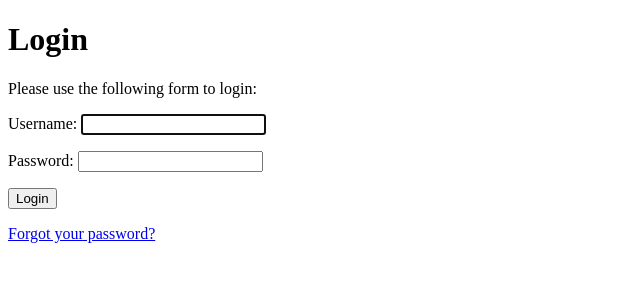
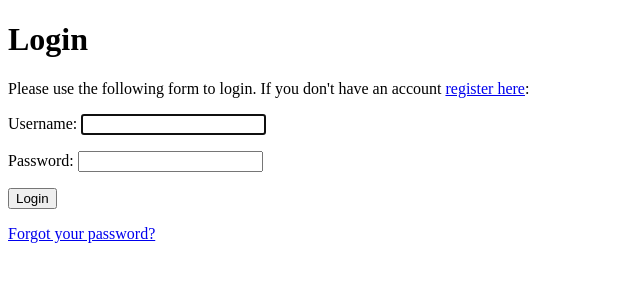
Before and after one commit to cberry216/django-practice, a Django app: page /account/login/ in a window 1280 px wide. Shown: the part 26-326 px from the top of the page, without its empty margins (0-640 px from the left). Run offline with Django 3.2, Linux system fonts and the light colour scheme.

Commit message:
Added registration link to login.

```diff
--- a/bookmarks/templates/registration/login.html
+++ b/bookmarks/templates/registration/login.html
@@ -7,7 +7,7 @@
 {% if form.errors %}
 <p>Your username and password didn't match. Please try again.</p>
 {% else %}
-<p>Please use the following form to login:</p>
+<p>Please use the following form to login. If you don't have an account <a href="{% url 'register' %}">register here</a>:</p>
 {% endif %}
 <div class="login-form">
   <form action="." method="post">
```
